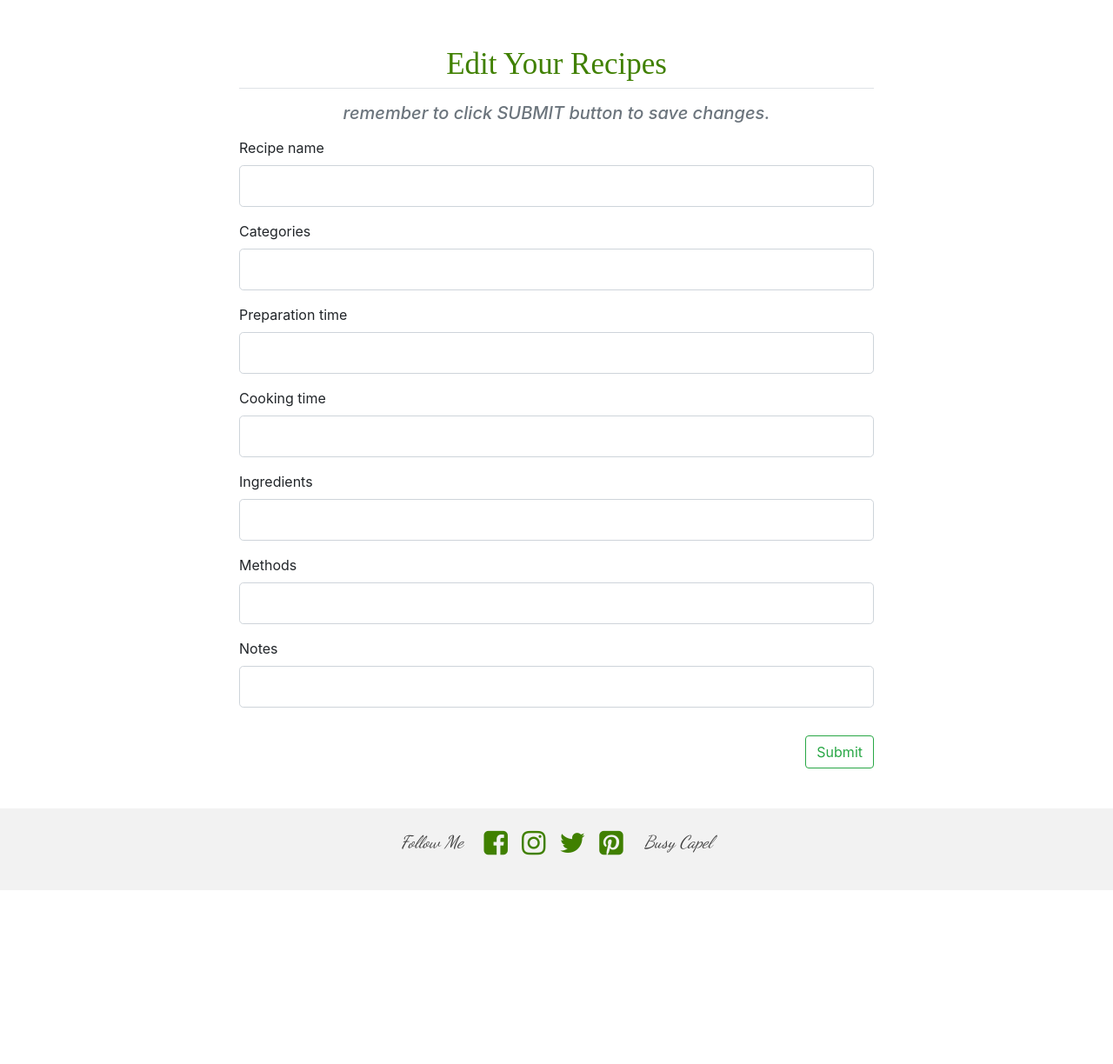
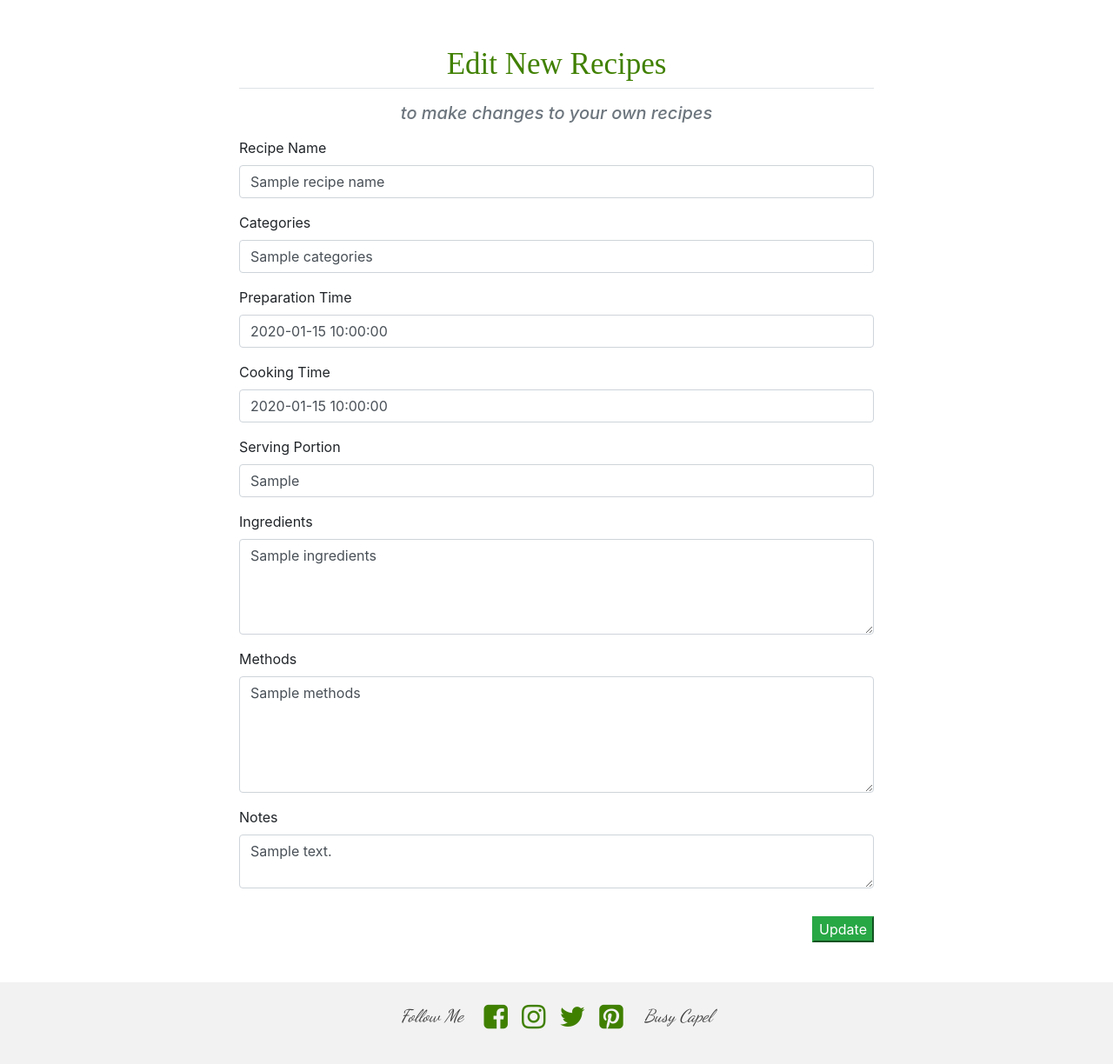
Before and after one commit to capel82/Busy-Capel, a Flask app: template templates/edit_myrecipe.html in a window 1280 px wide. Shown: the part 56-1280 px from the top of the page at 87% size. Before the commit the page ends 1080 px from the top, so only its background shows below. Run offline with Flask 2, Linux system fonts and the light colour scheme; the template is opened without the code that fills it: most values are stand-ins (such as "Sample title", 1, 10 or a date in 2020); form fields are guessed from the names that the template uses; some libraries are stand-ins or nearby versions.

Commit message:
rewrite edit and update function

```diff
--- a/forms.py
+++ b/forms.py
@@ -1,5 +1,5 @@
 from flask_wtf import FlaskForm
-from wtforms import StringField, PasswordField, SubmitField, IntegerField, TextAreaField
+from wtforms import StringField, PasswordField, SubmitField
 from wtforms.validators import DataRequired, Email, Optional, EqualTo
 
 
--- a/templates/edit_myrecipe.html
+++ b/templates/edit_myrecipe.html
@@ -16,109 +16,65 @@
     <div class="row justify-content-center">
         <div class="col-sm-12 col-md-8 col-lg-8">
         <form method="POST" action="{{url_for('update_myrecipe', account_id=recipe._id)}}">
-            {{ form.hidden_tag() }}
                <fieldset class="form-group">
-                <legend class="border-bottom text-center mb-3">Edit Your Recipes</legend>
-                <p class="text-muted text-center font-italic h5 mb-3">remember to click SUBMIT button to save changes.</p>
+                <legend class="border-bottom text-center mb-3">Edit New Recipes</legend>
+                <p class="text-muted text-center font-italic h5 mb-3">to make changes to your own recipes</p>
                 <div class="form-group">
-                    {{ form.recipe_name.label(class="form-control-label") }}
-                    {% if form.recipe_name.errors %}
-                        {{ form.recipe_name(class="form-control form-control-lg is-invalid") }}
+                    <label for="recipe_name">Recipe Name</label>
+                    <input type="text" class="form-control"id="recipe_name" name='recipe_name' value="{{recipe_name}}"required>
                     <div class="invalid-feedback">
-                            {% for error in form.recipe_name.errors %}
-                                <span>{{ error }}</span>
-                            {% endfor %}
+                        Please provide a recipe name
                     </div>
-                    {% else %}
-                        {{ form.recipe_name(class="form-control form-control-lg") }}
-                    {% endif %}
-                </div>
-                <div class="form-group">
-                    {{ form.categories.label(class="form-control-label") }}
-                    {% if form.categories.errors %}
-                        {{ form.categories(class="form-control form-control-lg is-invalid") }}
-                        <div class="invalid-feedback">
-                            {% for error in form.categories.errors %}
-                                <span>{{ error }}</span>
-                            {% endfor %}
-                        </div>
-                    {% else %}
-                        {{ form.categories(class="form-control form-control-lg") }}
-                    {% endif %}
-                </div>
-                <div class="form-group">
-                    {{ form.preparation_time.label(class="form-control-label") }}
-                    {% if form.preparation_time.errors %}
-                        {{ form.preparation_time(class="form-control form-control-lg is-invalid") }}
-                        <div class="invalid-feedback">
-                            {% for error in form.preparation_time.errors %}
-                                <span>{{ error }}</span>
-                            {% endfor %}
-                        </div>
-                    {% else %}
-                        {{ form.preparation_time(class="form-control form-control-lg") }}
-                    {% endif %}
-                </div>
-                <div class="form-group">
-                    {{ form.cooking_time.label(class="form-control-label") }}
-                    {% if form.cooking_time.errors %}
-                        {{ form.cooking_time(class="form-control form-control-lg is-invalid") }}
-                        <div class="invalid-feedback">
-                            {% for error in form.cooking_time.errors %}
-                                <span>{{ error }}</span>
-                            {% endfor %}
-                        </div>
-                    {% else %}
-                        {{ form.cooking_time(class="form-control form-control-lg") }}
-                    {% endif %}
-                </div>
-                <div class="form-group">
-                    {{ form.ingredients.label(class="form-control-label") }}
-                    {% if form.ingredients.errors %}
-                        {{ form.ingredients(class="form-control form-control-lg is-invalid") }}
-                        <div class="invalid-feedback">
-                            {% for error in form.ingredients.errors %}
-                                <span>{{ error }}</span>
-                            {% endfor %}
-                        </div>
-                    {% else %}
-                        {{ form.ingredients(class="form-control form-control-lg") }}
-                    {% endif %}
-                </div>
-                <div class="form-group">
-                    {{ form.methods.label(class="form-control-label") }}
-                    {% if form.methods.errors %}
-                        {{ form.methods(class="form-control form-control-lg is-invalid") }}
-                        <div class="invalid-feedback">
-                            {% for error in form.methods.errors %}
-                                <span>{{ error }}</span>
-                            {% endfor %}
-                        </div>
-                    {% else %}
-                        {{ form.methods(class="form-control form-control-lg") }}
-                    {% endif %}
                 </div>
 
                 <div class="form-group">
-                    {{ form.notes.label(class="form-control-label") }}
-                    {% if form.notes.errors %}
-                        {{ form.notes(class="form-control form-control-lg is-invalid") }}
+                    <label for="validationCustom03">Categories</label>
+                    <input type="text" class="form-control"id="categories" name="categories"  value="{{categories}}" required>
                     <div class="invalid-feedback">
-                            {% for error in form.notes.errors %}
-                                <span>{{ error }}</span>
-                            {% endfor %}
+                        Please provide a category
                     </div>
-                    {% else %}
-                        {{ form.notes(class="form-control form-control-lg") }}
-                    {% endif %}
+                </div>
+
+                <div class="form-group">
+                    <label for="validationCustom03">Preparation Time</label>
+                    <input type="text" class="form-control" id="preparation_time" name="preparation_time"  value="{{preparation_time}}"required>
+                    <div class="invalid-feedback">
+                        in minutes
+                    </div>
+                </div>
+                <div class="form-group">
+                    <label for="validationCustom03">Cooking Time</label>
+                    <input type="text" class="form-control" id="cooking_time" name="cooking_time"  value="{{cooking_time}}"required>
+                    <div class="invalid-feedback">
+                        in minutes
+                    </div>
+                </div>
+                <div class="form-group">
+                    <label for="validationCustom03">Serving Portion</label>
+                    <input type="text" class="form-control" id="serving_portion" name="serving_portion" value="{{serving_portion}}"required>
+                    <div class="invalid-feedback">
+                    </div>
+                </div>
+
+                <div class="form-group">
+                    <label for="exampleFormControlTextarea1">Ingredients</label>
+                    <textarea class="form-control" id="ingredients" name="ingredients" rows="4" required>{{ingredients}}</textarea>
+                </div>
+
+                <div class="form-group">
+                    <label for="exampleFormControlTextarea1">Methods</label>
+                    <textarea class="form-control" id="methods" name="methods" rows="5" required>{{methods}}</textarea>
+                </div>
+                <div class="form-group">
+                    <label for="exampleFormControlTextarea1">Notes</label>
+                    <textarea class="form-control" id="Notes" name="notes" rows="2">{{notes}}</textarea>
                 </div>
             </fieldset>
             <div class="form-group text-right">
-                {{ form.submit(class="btn btn-outline-success") }}
+                <button type="submit" class="btn-success">Update</button>
             </div>
         </form>
         </div>
-
     </div>
 </div>
 {% endblock content %}
--- a/templates/myrecipes.html
+++ b/templates/myrecipes.html
@@ -60,6 +60,11 @@
             </ol>
         </div>
     </div>
+    <div class="row">
+    <div class="col-md-12 pt-3">
+    <h4>Notes: {{recipe.notes}}</h4>
+    </div>
+    </div>
     <div class="row mt-5">
         <div class= "col-md-12 inline-block  d-flex justify-content-center my-3">
                     <a class ="btn btn-warning p-2 mr-5" href="{{url_for('edit_myrecipe', account_id=recipe._id)}}">EDIT RECIPE</a>
```
Also changed, not shown: run.py (+18 -26 lines), templates/addrecipes.html (+8 -8 lines). Lines whose indentation alone changed are shown as unchanged.
